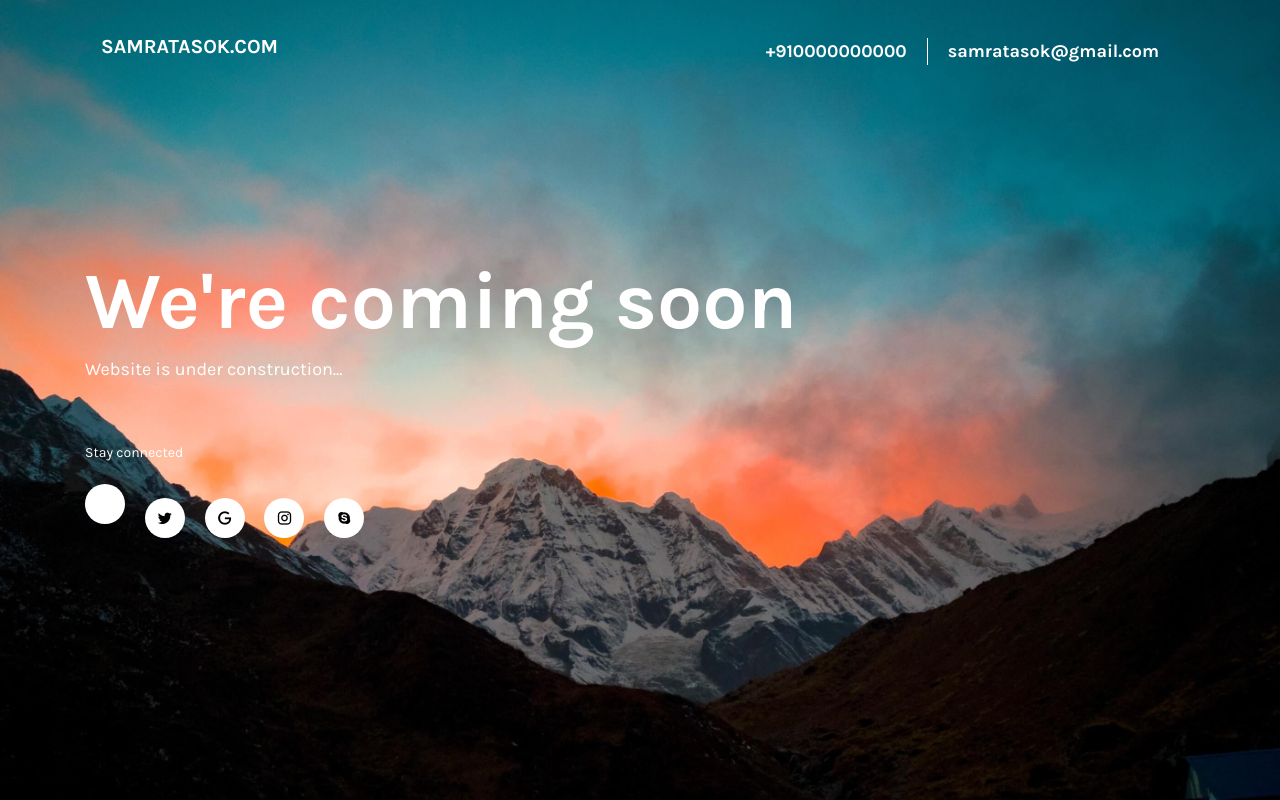
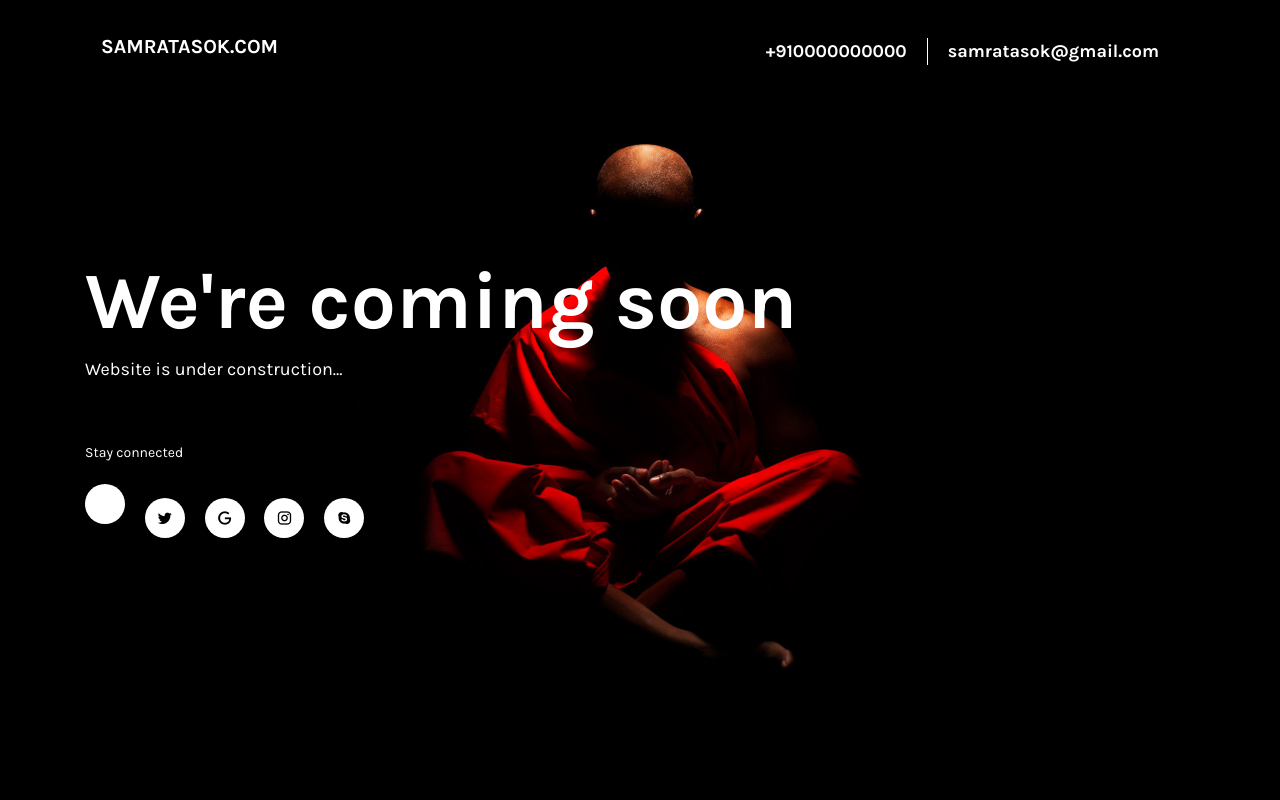
Before and after one commit to earlylike/showwebsite, a website: page index.html in a window 1280 px wide. Drawn offline with nearby package versions, Linux system fonts and the light colour scheme.

Commit message:
Update bd-coming-soon.css

```diff
--- a/assets/css/bd-coming-soon.css
+++ b/assets/css/bd-coming-soon.css
@@ -1,6 +1,6 @@
 body {
   font-family: 'Karla', sans-serif;
-  background-image: url("../images/bg.jpg");
+  background-image: url("../images/jj.jpg");
   background-size: cover;
   background-repeat: no-repeat;
   background-position: center;
```
